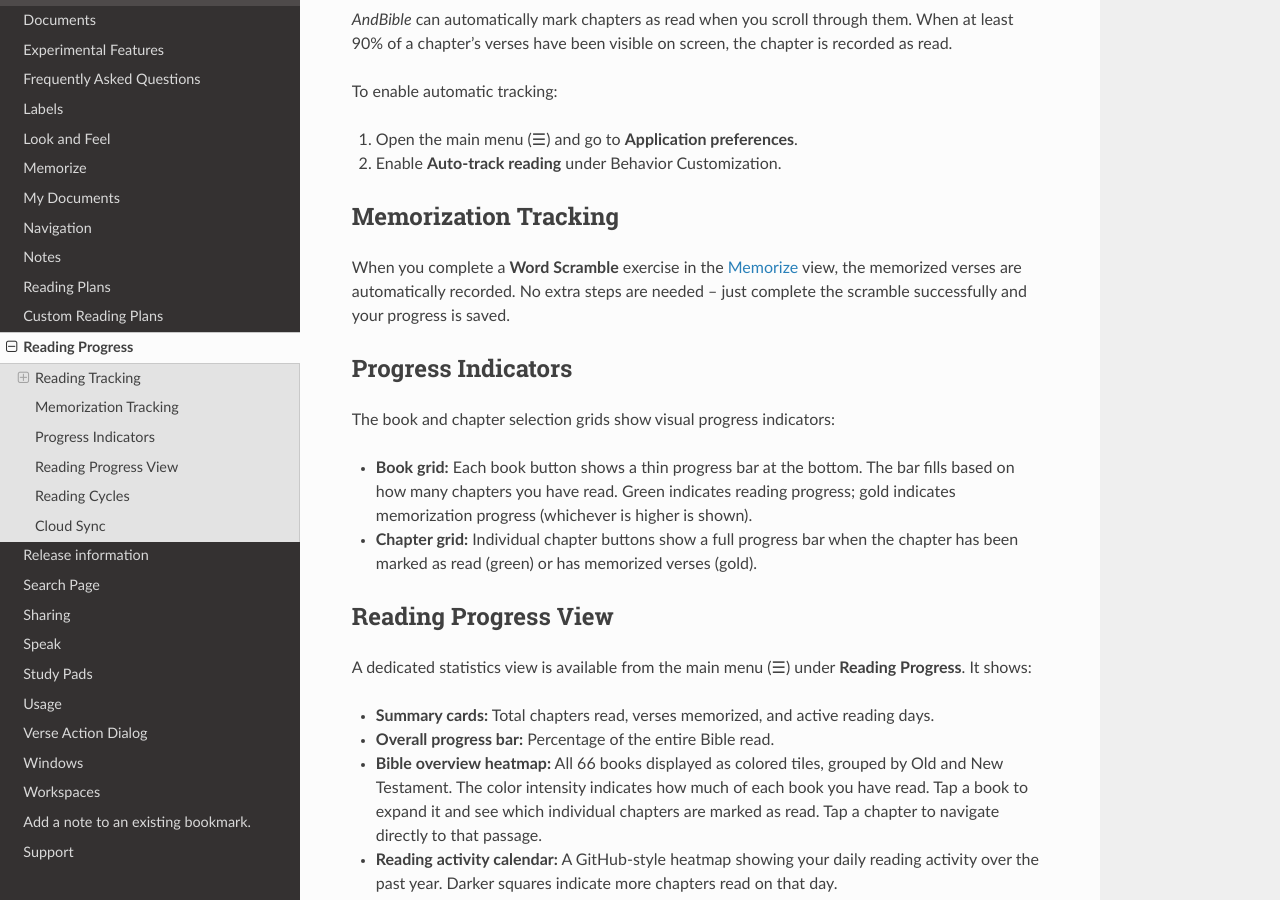
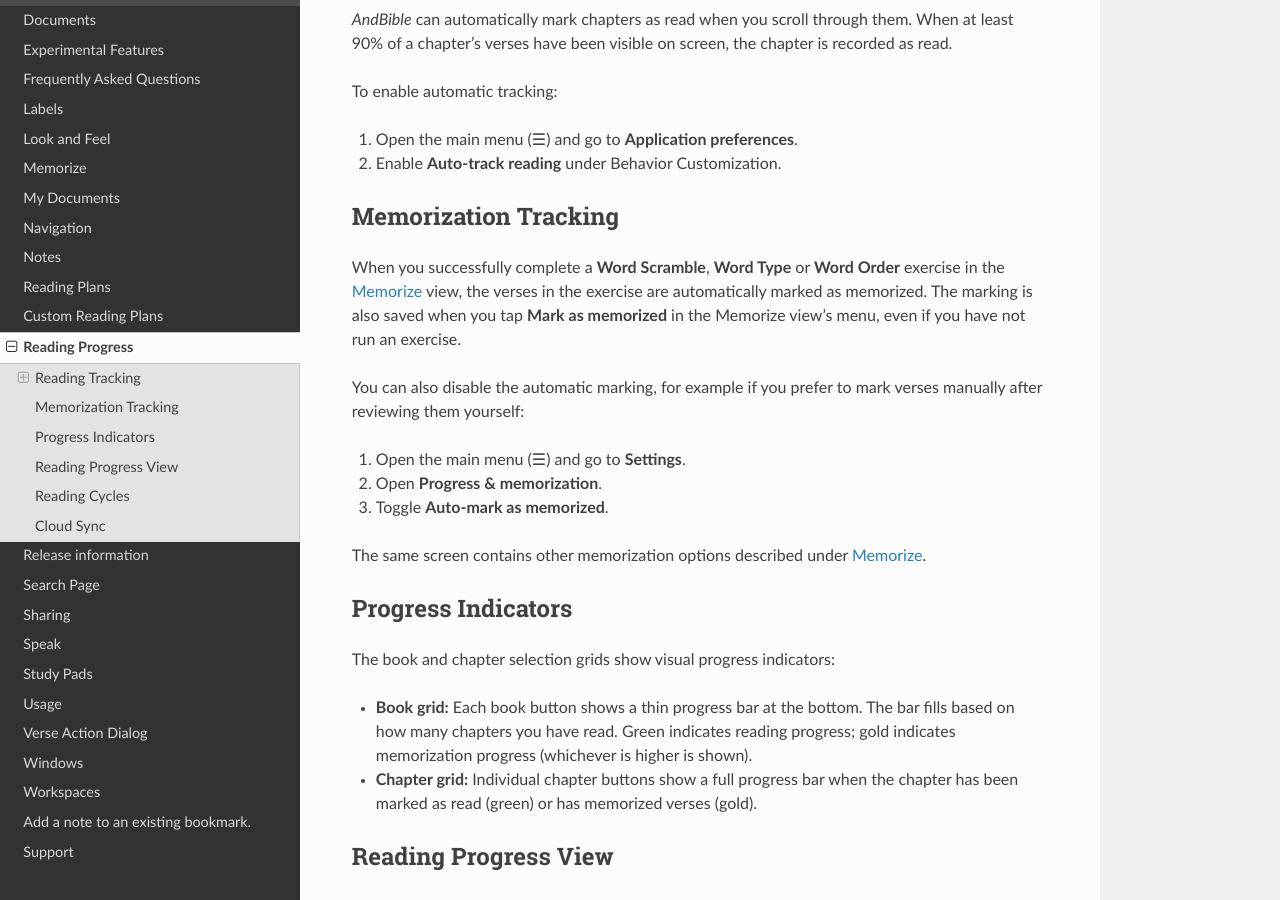
Before and after one commit to AndBible/docs, a Sphinx documentation site: the page built from docs/source/reading_progress.rst, in a window 1280 px wide and 900 px high, scrolled down 1093 px. Built offline with Sphinx 7.4.7 and the Read the Docs theme 3.1.0, drawn with Linux system fonts in a browser that asks for light colours; pages that are not in the unit, such as notebooks, are missing from menus.

Commit message:
Review and update reading_progress.rst against current code
- Expand Memorization Tracking: cover all three exercise modes that
  save progress (Word Scramble, Word Type, Word Order), and the
  manual "Mark as memorized" menu action.
- Document the Auto-mark as memorized setting and its location
  (Settings > Progress & memorization).

```diff
--- a/docs/source/reading_progress.rst
+++ b/docs/source/reading_progress.rst
@@ -49,9 +49,21 @@
 Memorization Tracking
 ---------------------
 
-When you complete a **Word Scramble** exercise in the :doc:`Memorize <memorize>` view,
-the memorized verses are automatically recorded. No extra steps are needed -- just
-complete the scramble successfully and your progress is saved.
+When you successfully complete a **Word Scramble**, **Word Type** or
+**Word Order** exercise in the :doc:`Memorize <memorize>` view, the verses
+in the exercise are automatically marked as memorized. The marking is also
+saved when you tap **Mark as memorized** in the Memorize view's menu, even
+if you have not run an exercise.
+
+You can also disable the automatic marking, for example if you prefer to
+mark verses manually after reviewing them yourself:
+
+#. Open the main menu (|hamburger|) and go to **Settings**.
+#. Open **Progress & memorization**.
+#. Toggle **Auto-mark as memorized**.
+
+The same screen contains other memorization options described under
+:doc:`Memorize <memorize>`.
 
 Progress Indicators
 -------------------
```
